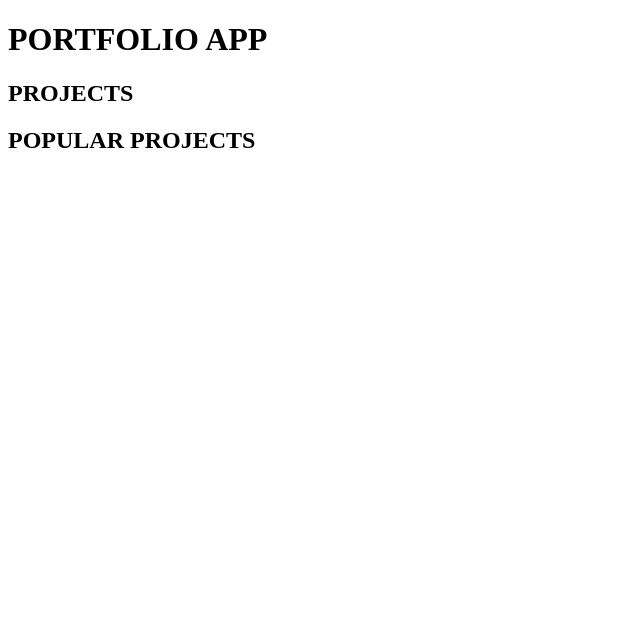
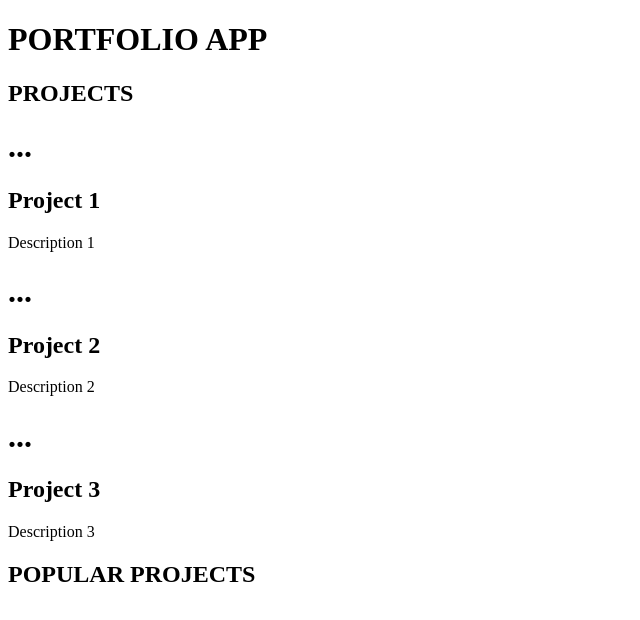
Before and after one commit to charisse10/582-project1, a Vue app: page / in a window 1280 px wide. Shown: the top 620 px of the page, without its empty margins (0-640 px from the left). Built offline with nearby package versions, Linux system fonts and the light colour scheme.

Commit message:
displaying projects

```diff
--- a/src/App.vue
+++ b/src/App.vue
@@ -3,7 +3,11 @@
   <h2>PROJECTS</h2>
   <div :projects="projects"></div>
 
-  <FavouritesList></FavouritesList>
+  <FavouritesList
+    :projects="projects"
+    @likeProject="likeProject"
+    @unlikeProject="unlikeProject"
+  ></FavouritesList>
 
   <div class="popular">
     <h2>POPULAR PROJECTS</h2>
```
